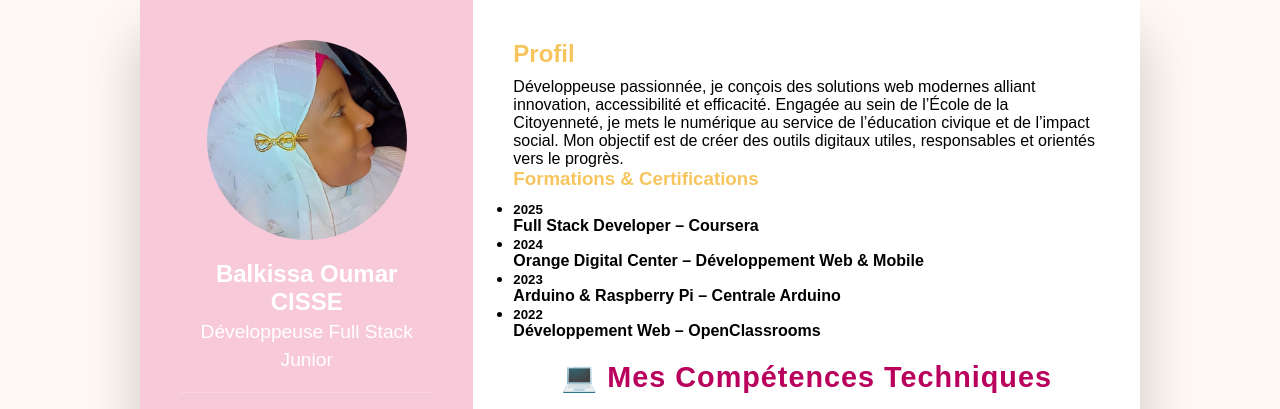
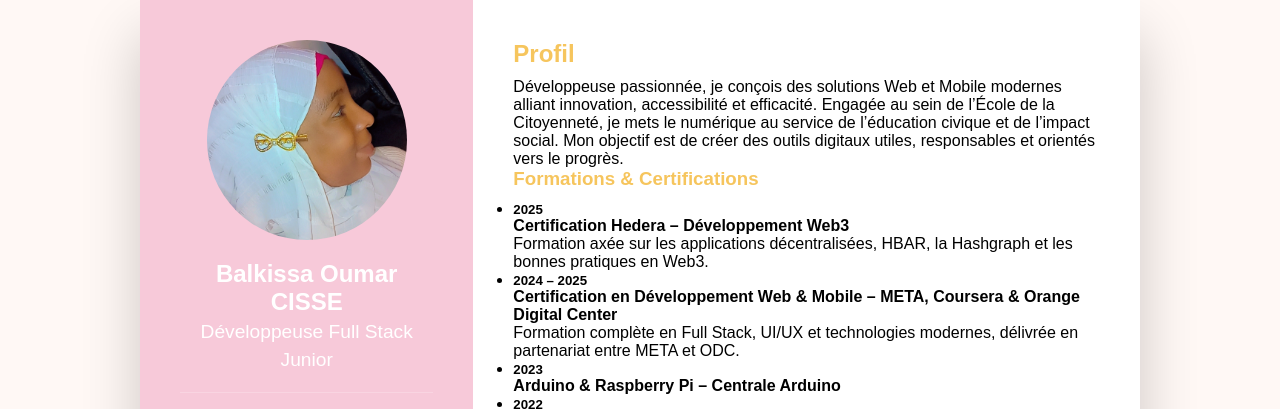
Before and after one commit to balkissaDev/Projet2, a plain HTML site: page index.html in a window 1280 px wide. Shown: the top 409 px of the page. Drawn offline with Linux system fonts and the light colour scheme.

Commit message:
Mise à jour du projet

```diff
--- a/index.html
+++ b/index.html
@@ -71,20 +71,25 @@
             <!-- PROFIL -->
             <div class="about">
                 <h2 class="title2">Profil</h2>
-                <p> Développeuse passionnée, je conçois des solutions web modernes alliant innovation, accessibilité et efficacité. Engagée au sein de l’École de la Citoyenneté, je mets le numérique au service de l’éducation civique et de l’impact social. Mon objectif est de créer des outils digitaux utiles, responsables et orientés vers le progrès.</p>
+                <p> Développeuse passionnée, je conçois des solutions Web et Mobile modernes alliant innovation, accessibilité et efficacité. Engagée au sein de l’École de la Citoyenneté, je mets le numérique au service de l’éducation civique et de l’impact social. Mon objectif est de créer des outils digitaux utiles, responsables et orientés vers le progrès.</p>
             </div>
              <!-- FORMATIONS / CERTIFICATIONS -->
              <div class="about skill">
                 <h3 class="title2">Formations & Certifications</h3>
                 <ul>
-                    <li>
-                        <h5>2025</h5>
-                        <h4>Full Stack Developer – Coursera</h4>
-                    </li>
-                    <li>
-                        <h5>2024</h5>
-                        <h4>Orange Digital Center – Développement Web & Mobile</h4>
-                    </li>
+                  <li>
+                    <h5>2025</h5>
+                    <h4>Certification Hedera – Développement Web3</h4>
+                    <p>Formation axée sur les applications décentralisées, HBAR, la Hashgraph et les bonnes pratiques en Web3.</p>
+                </li>
+
+                <li>
+                  <h5>2024 – 2025</h5>
+                  <h4>Certification en Développement Web & Mobile – META, Coursera & Orange Digital Center</h4>
+                  <p>Formation complète en Full Stack, UI/UX et technologies modernes, délivrée en partenariat entre META et ODC.</p>
+              </li>
+
+
                     <li>
                         <h5>2023</h5>
                         <h4>Arduino & Raspberry Pi – Centrale Arduino</h4>
@@ -148,7 +153,7 @@
                   </div>
                   <div class="progress-bar"><div class="progress"></div></div>
                 </div>
-                <div class="skill" data-value="55">
+                <div class="skill" data-value="75">
                   <div class="skill-info">
                     <i class="fas fa-users"></i><span>Travail d’équipe / Communication</span><span class="percent">0%</span>
                   </div>
```
